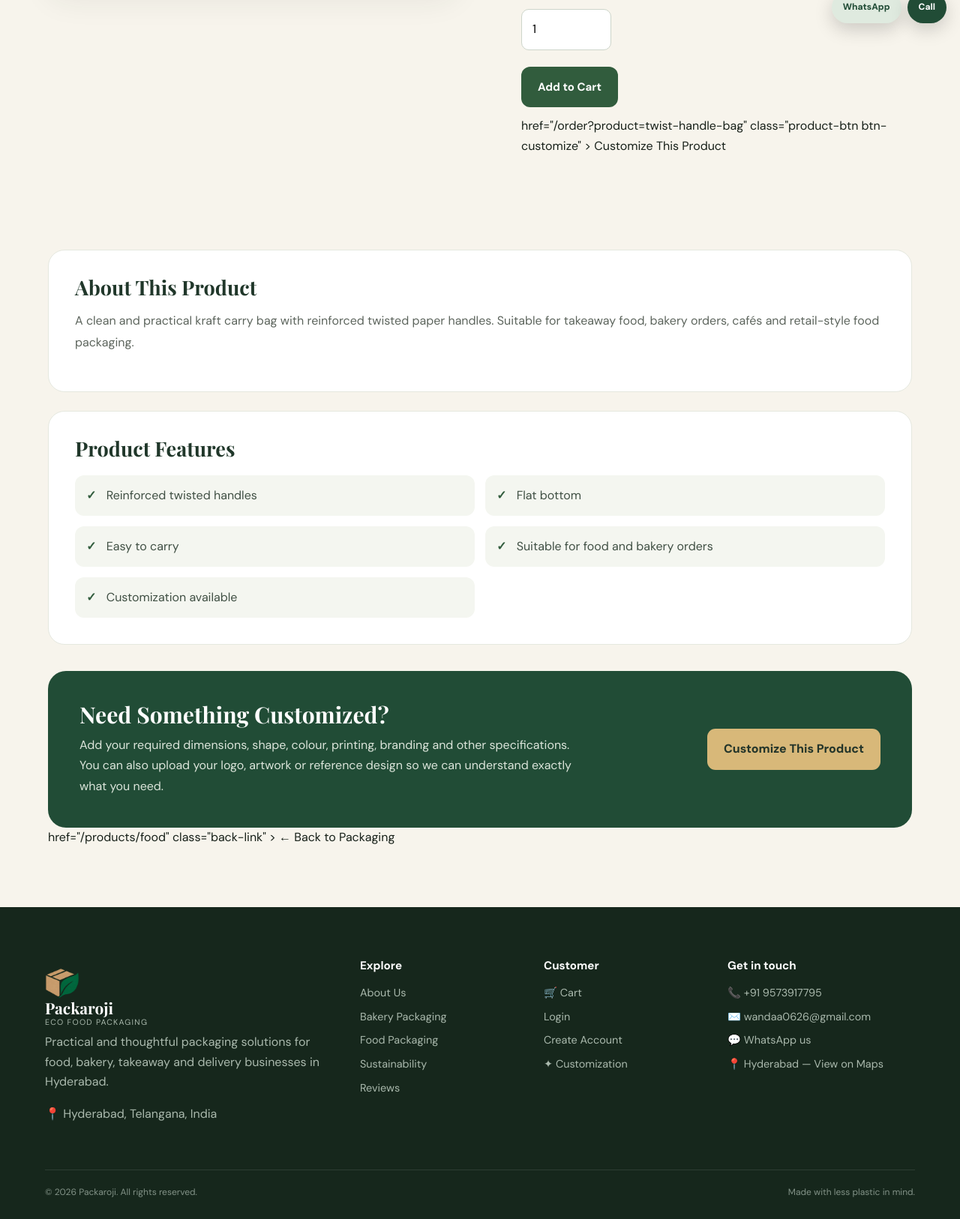
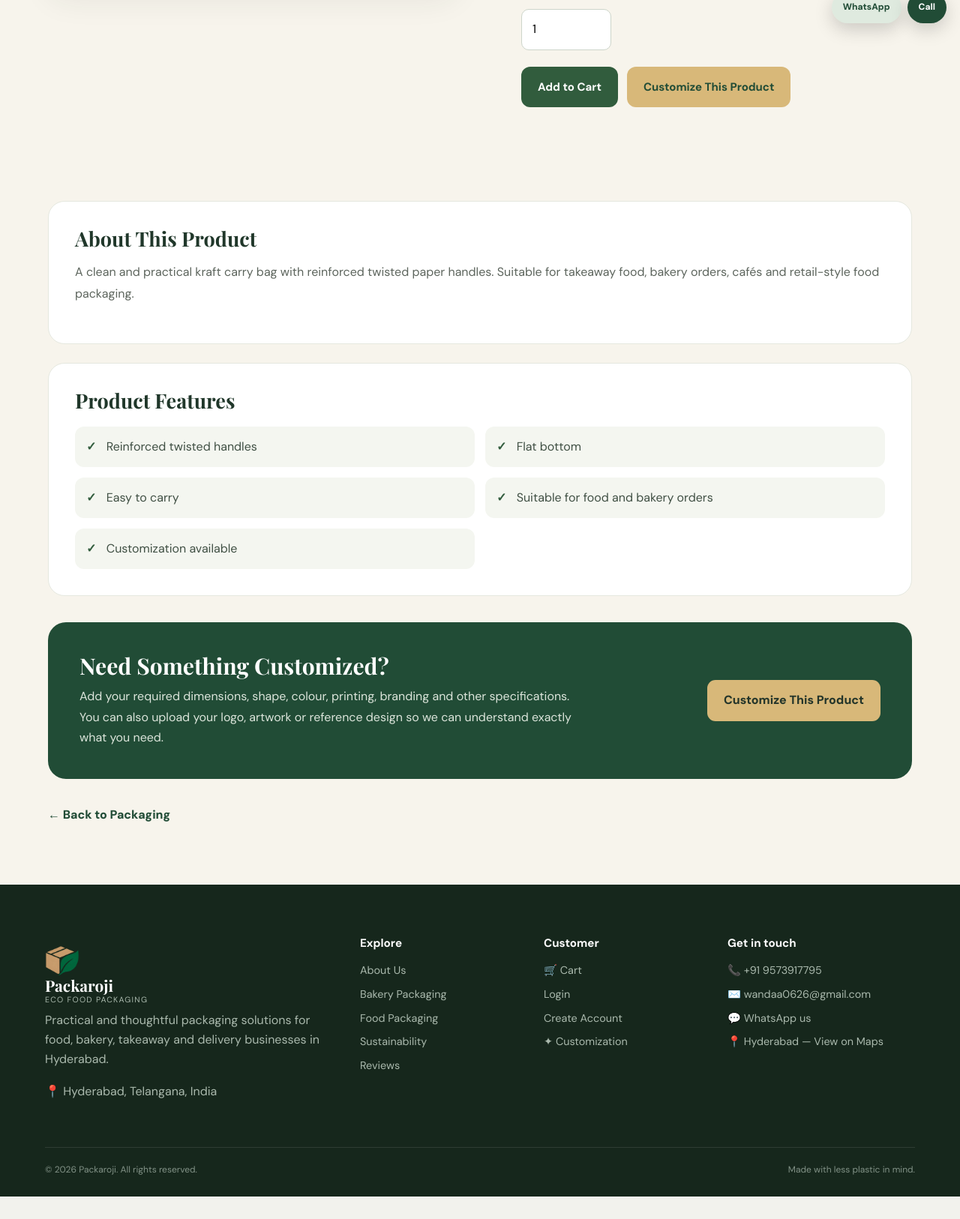
Before and after one commit to Saniya-dcscc/Packaroji, a Flask app: page /product/twist-handle-bag in a window 1280 px wide. Shown: the part 751-2377 px from the top of the page at 75% size. After the commit the page ends 2347 px from the top, so only its background shows below. Run offline with Flask 3, Linux system fonts and the light colour scheme.

Commit message:
Update product.html

```diff
--- a/Packaroji/templates/product.html
+++ b/Packaroji/templates/product.html
@@ -455,10 +455,7 @@
 
 
                     <!-- CUSTOMIZATION -->
-
-                        href="{{ url_for('order_page', product=product.slug) }}"
-                        class="product-btn btn-customize"
-                    >
+                    <a href="{{ url_for('order_page', product=product.slug) }}" class="product-btn btn-customize">
                         Customize This Product
                     </a>
 
@@ -537,10 +534,7 @@
 
 
         <!-- BACK -->
-
-            href="{% if product.category == 'Bakery Packaging' %}{{ url_for('bakery_products') }}{% else %}{{ url_for('food_products') }}{% endif %}"
-            class="back-link"
-        >
+        <a href="{% if product.category == 'Bakery Packaging' %}{{ url_for('bakery_products') }}{% else %}{{ url_for('food_products') }}{% endif %}" class="back-link">
             ← Back to Packaging
         </a>
 
```
